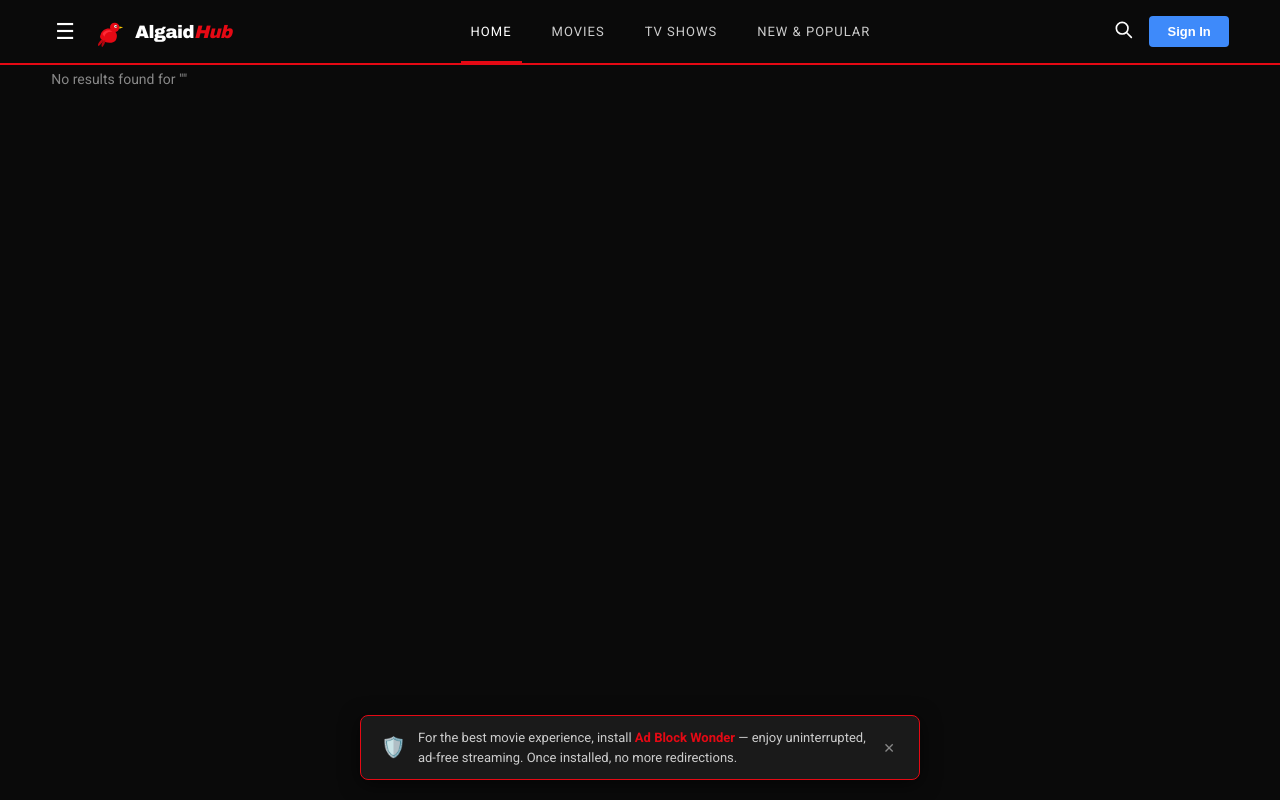
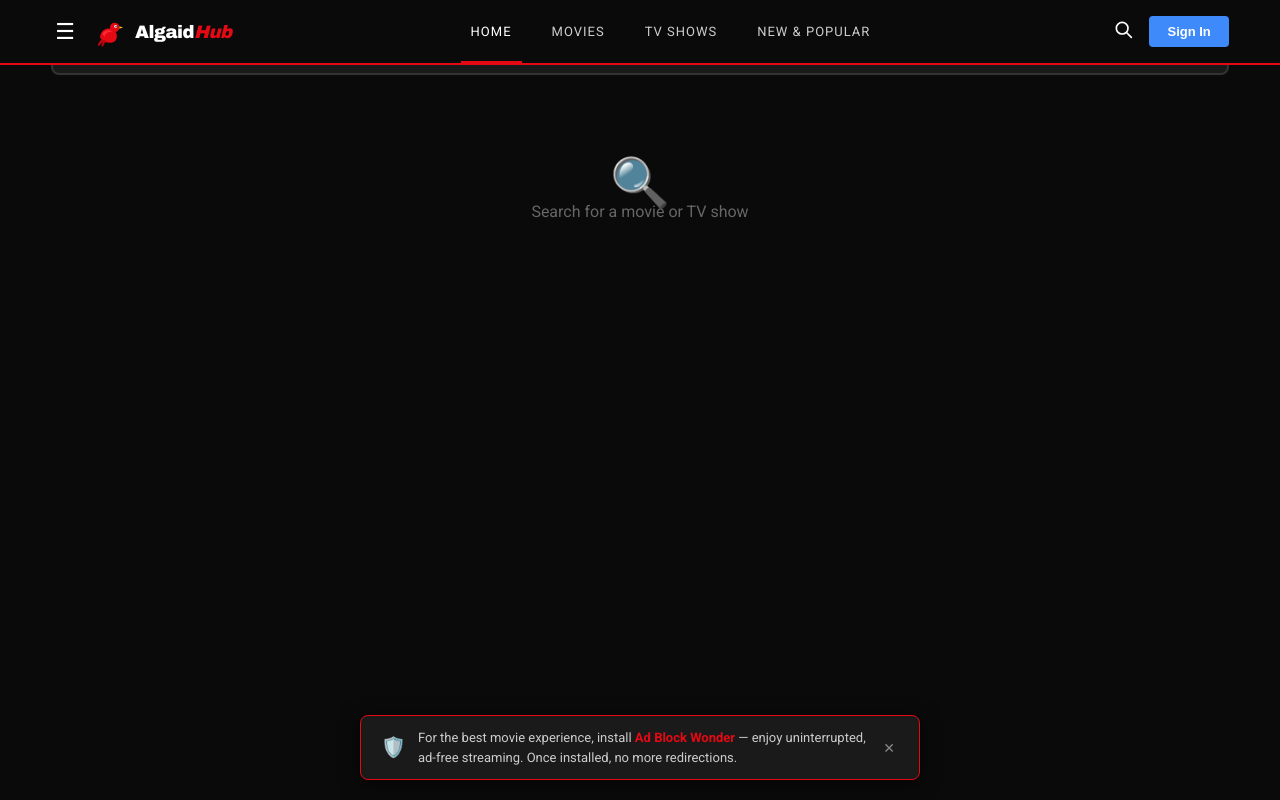
Before and after one commit to wynes036-svg/algaidhub, a React (Vite) app in the folder client/: page /search in a window 1280 px wide. Built offline with nearby package versions, Linux system fonts and the light colour scheme.

Commit message:
rewrite search page with live search input and movie card grid

```diff
--- a/client/src/pages/Search.jsx
+++ b/client/src/pages/Search.jsx
@@ -1,5 +1,5 @@
-import { useEffect, useState } from "react";
-import { useSearchParams } from "react-router-dom";
+import { useEffect, useState, useRef } from "react";
+import { useSearchParams, useNavigate } from "react-router-dom";
 import Navbar from "../components/Navbar";
 import MovieCard from "../components/MovieCard";
 
@@ -7,38 +7,88 @@ const API_KEY = "72f9d7794f529cdf9668a48bff8f8015";
 const BASE_URL = "https://api.themoviedb.org/3";
 
 export default function Search() {
-  const [searchParams] = useSearchParams();
+  const [searchParams, setSearchParams] = useSearchParams();
+  const navigate = useNavigate();
   const query = searchParams.get("q") || "";
+  const [input, setInput] = useState(query);
   const [results, setResults] = useState([]);
   const [page, setPage] = useState(1);
   const [totalPages, setTotalPages] = useState(1);
+  const [totalResults, setTotalResults] = useState(0);
   const [loading, setLoading] = useState(false);
+  const timerRef = useRef(null);
+
+  // Live search as user types
+  const handleInput = (e) => {
+    const val = e.target.value;
+    setInput(val);
+    clearTimeout(timerRef.current);
+    timerRef.current = setTimeout(() => {
+      if (val.trim()) {
+        setSearchParams({ q: val.trim() });
+        setPage(1);
+      } else {
+        setResults([]);
+        setTotalResults(0);
+      }
+    }, 400);
+  };
 
   useEffect(() => {
-    if (!query) return;
+    if (!query) { setResults([]); return; }
     setLoading(true);
     fetch(`${BASE_URL}/search/multi?api_key=${API_KEY}&query=${encodeURIComponent(query)}&page=${page}`)
       .then((r) => r.json())
       .then((d) => {
         setResults(d.results?.filter((r) => r.media_type !== "person") || []);
         setTotalPages(Math.min(d.total_pages || 1, 500));
+        setTotalResults(d.total_results || 0);
         setLoading(false);
       });
   }, [query, page]);
 
+  // Sync input if query changes externally (e.g. navbar search)
+  useEffect(() => { setInput(query); }, [query]);
+
   return (
     <>
       <Navbar />
-      <div id="main-wrapper" style={{ padding: "30px 4%" }}>
-        <h1 style={{ fontSize: "24px", fontWeight: "300", marginBottom: "24px" }}>
-          Search results for: <span style={{ color: "#e50914" }}>{query}</span>
-        </h1>
+      <div id="main-wrapper" style={{ padding: "24px 4%" }}>
 
-        {loading ? (
+        {/* Search bar */}
+        <div style={styles.searchWrap}>
+          <svg style={styles.searchIcon} viewBox="0 0 24 24" fill="none" stroke="#888" strokeWidth="2">
+            <circle cx="11" cy="11" r="7" /><line x1="16.5" y1="16.5" x2="22" y2="22" />
+          </svg>
+          <input
+            autoFocus
+            value={input}
+            onChange={handleInput}
+            placeholder="Search movies, TV shows..."
+            style={styles.searchInput}
+          />
+          {input && (
+            <button style={styles.clearBtn} onClick={() => { setInput(""); setResults([]); setSearchParams({}); }}>✕</button>
+          )}
+        </div>
+
+        {/* Result count */}
+        {query && !loading && (
+          <p style={styles.resultCount}>
+            {totalResults > 0
+              ? <><span style={{ color: "#e50914" }}>{totalResults.toLocaleString()}</span> results for "<span style={{ color: "#fff" }}>{query}</span>"</>
+              : <>No results for "<span style={{ color: "#fff" }}>{query}</span>"</>
+            }
+          </p>
+        )}
+
+        {/* Loading */}
+        {loading && (
           <div className="loading"><div className="d1" /><div className="d2" /><div /></div>
-        ) : results.length === 0 ? (
-          <p style={{ color: "#888" }}>No results found for "{query}"</p>
-        ) : (
+        )}
+
+        {/* Results grid */}
+        {!loading && results.length > 0 && (
           <div style={styles.grid}>
             {results.map((item) => (
               <MovieCard
@@ -50,7 +100,16 @@ export default function Search() {
           </div>
         )}
 
-        {totalPages > 1 && (
+        {/* Empty state */}
+        {!loading && !query && (
+          <div style={styles.empty}>
+            <div style={{ fontSize: "48px", marginBottom: "12px" }}>🔍</div>
+            <p style={{ color: "#666", fontSize: "16px" }}>Search for a movie or TV show</p>
+          </div>
+        )}
+
+        {/* Pagination */}
+        {totalPages > 1 && !loading && (
           <div style={styles.pagination}>
             <button style={styles.pageBtn} disabled={page === 1} onClick={() => setPage(1)}>«</button>
             <button style={styles.pageBtn} disabled={page === 1} onClick={() => setPage(p => p - 1)}>‹</button>
@@ -72,12 +131,28 @@ export default function Search() {
 }
 
 const styles = {
+  searchWrap: {
+    position: "relative", display: "flex", alignItems: "center",
+    background: "#1a1a1a", border: "2px solid #333", borderRadius: "8px",
+    padding: "0 16px", marginBottom: "20px", transition: "border-color 0.2s",
+  },
+  searchIcon: { width: "18px", height: "18px", flexShrink: 0, marginRight: "10px" },
+  searchInput: {
+    flex: 1, background: "transparent", border: "none", outline: "none",
+    color: "#fff", fontSize: "16px", padding: "14px 0", fontFamily: "inherit",
+  },
+  clearBtn: {
+    background: "transparent", border: "none", color: "#666",
+    fontSize: "16px", cursor: "pointer", padding: "4px 0 4px 8px",
+  },
+  resultCount: { color: "#888", fontSize: "13px", marginBottom: "20px" },
   grid: {
     display: "grid",
     gridTemplateColumns: "repeat(auto-fill, minmax(150px, 1fr))",
     gap: "16px", marginBottom: "40px",
   },
-  pagination: { display: "flex", justifyContent: "center", gap: "6px", flexWrap: "wrap" },
+  empty: { textAlign: "center", padding: "80px 0" },
+  pagination: { display: "flex", justifyContent: "center", gap: "6px", flexWrap: "wrap", marginBottom: "40px" },
   pageBtn: {
     background: "#2a2a2a", color: "#ccc", border: "none",
     width: "38px", height: "38px", borderRadius: "50%", cursor: "pointer", fontSize: "14px",
```
